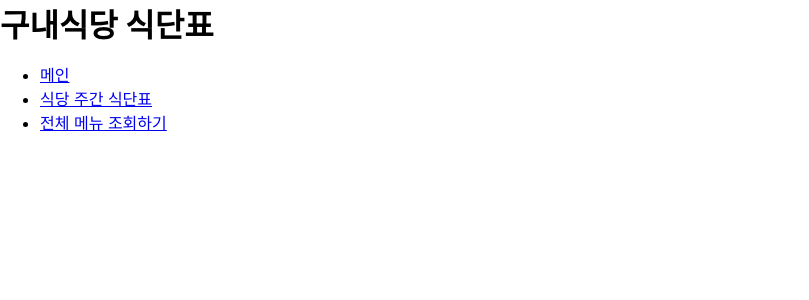
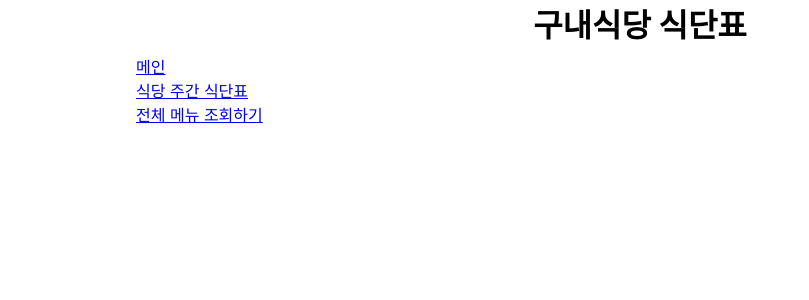
Before and after one commit to codeyaki/mtvs_cafeteria, a React (Create React App) app in the folder client/: page /weekplans in a window 1280 px wide. Shown: the top 300 px of the page, without its empty margins (0-809 px from the left). Built offline with nearby package versions, Linux system fonts and the light colour scheme; no server answers.

Commit message:
css 살짝 입히기

```diff
--- a/client/src/App.js
+++ b/client/src/App.js
@@ -9,6 +9,7 @@ import MenuDetails from './pages/MenuDetails';
 
 function App() {
   return (
+    <div className='wrapDiv'>
     <BrowserRouter>
       <Routes>
         <Route path='/' element={<Layout/>}>
@@ -21,6 +22,7 @@ function App() {
         </Route>
       </Routes>
     </BrowserRouter>
+    </div>
   );
 }
 
--- a/client/src/components/card/Dayplan.js
+++ b/client/src/components/card/Dayplan.js
@@ -1,15 +1,15 @@
 
 import Menu from './Menu';
-function Dayplan({day}) {
+function Dayplan({day, index}) {
 
 
 
     return day && (
-        <>
-            <h1>{day.date}</h1>
-            <h2>{day.amPm}</h2>
+        <div className='dayplanCard'>
+            {(index%2==0)? <h3>{day.date}</h3> : null}
+            <h4>{day.amPm}</h4>
             {day.menuList.map(menu => <Menu key={menu.menuCode} menu={menu}/>)}
-        </>
+        </div>
     );
 }
 
--- a/client/src/components/card/Menu.js
+++ b/client/src/components/card/Menu.js
@@ -2,9 +2,7 @@ import { Link } from "react-router-dom";
 
 function Menu({menu}){
     return (
-        <>
-            <Link to={`/menus/${menu.menuCode}`}><p>{menu.menuName}</p></Link>
-        </>
+        <li><Link to={`/menus/${menu.menuCode}`}>{menu.menuName}</Link></li>
     );
 }
 
--- a/client/src/components/commons/Header.js
+++ b/client/src/components/commons/Header.js
@@ -3,7 +3,7 @@ function Header() {
 
     return(
         <header>
-            <h1>구내식당 식단표</h1>
+            <h1 align="center">구내식당 식단표</h1>
         </header>
     );
 }
--- a/client/src/index.css
+++ b/client/src/index.css
@@ -10,35 +10,6 @@ body {
 code {
   font-family: source-code-pro, Menlo, Monaco, Consolas, 'Courier New',
     monospace;
-}
-
-.dateBox {
-  display: flex;
-
-}
-
-.dayplanList{
-  display: flex;
-  flex-direction: column;
-  flex-wrap: wrap;
-  height: 200px;
-}
-
-.dayplanCard{
-  height: 45%;
-}
-
-.date{
-  height: 10%;
-}
-
-.reviewCard{
-  display: flex;
-}
-
-.reivewElement{
-  margin-left: 8px;
-
 }
 
 h1{
@@ -58,7 +29,69 @@ h5{
 }
 h6{
   margin: 0px;
-}
-p{
+}p{
   margin: 0px;
 }
+
+ul{
+  margin: 0;
+  padding: 8px;
+}
+
+li{
+  list-style: none;
+}
+.wrapDiv{
+  margin: 0 auto;
+  min-width: 0px;
+  max-width: 80vmax;
+}
+
+.dateBox {
+  display: flex;
+
+}
+
+.dayplanList{
+  display: flex;
+  flex-direction: column;
+  flex-wrap: wrap;
+  height: 90vmin;
+  box-sizing: border-box;
+  width: 100%;
+  justify-content: start;
+  align-content: center;
+  /* padding: 8px; */
+  border: 1px solid black;
+  border-radius: 20px;
+}
+
+.dayplanCard{
+  font-size: 1.5vmax;
+  width: 20%;
+}
+
+
+.dayplanCard:nth-child(2n+1){
+  height: 60%;
+
+}
+
+.dayplanCard:nth-child(2n){
+  height: 40%;
+
+}
+
+
+.date{
+  height: 10%;
+}
+
+.reviewCard{
+  display: flex;
+}
+
+.reivewElement{
+  margin-left: 8px;
+
+}
--- a/client/src/pages/Menus.js
+++ b/client/src/pages/Menus.js
@@ -23,7 +23,9 @@ function Menus(){
                 {results.previous? <button onClick={() => {dispatch(callGetMenuAPI(results.previous))}}>이전</button> : null}
                 {results.next? <button onClick={() => {dispatch(callGetMenuAPI(results.next))}}>다음</button> : null}
             </div>
-            {menuList?.map((menu)=><Menu key={menu.menuCode} menu={menu}/>)}
+            <ul>
+                {menuList?.map((menu)=><Menu key={menu.menuCode} menu={menu}/>)}
+            </ul>
         </div>
     );
 }
--- a/client/src/pages/Weekplans.js
+++ b/client/src/pages/Weekplans.js
@@ -20,7 +20,9 @@ function Weekplans(){
             <h1>식당 주간 식단표</h1>
             <h2>시작일: {weekplan.weekStart}</h2>
             <h2>종료일: {weekplan.weekEnd}</h2>
-            {weekplan.days.map((day) => {return <Dayplan key={day.dayplanCode} day={day}/>})}
+            <ul className='dayplanList'>
+                {weekplan.days.map((day, index) => {return <Dayplan key={day.dayplanCode} day={day} index={index}/>})}
+            </ul>
             <div>
                 <h2>식당 공지사항</h2>
                 <p>{weekplan.weekNotice}</p>
```
